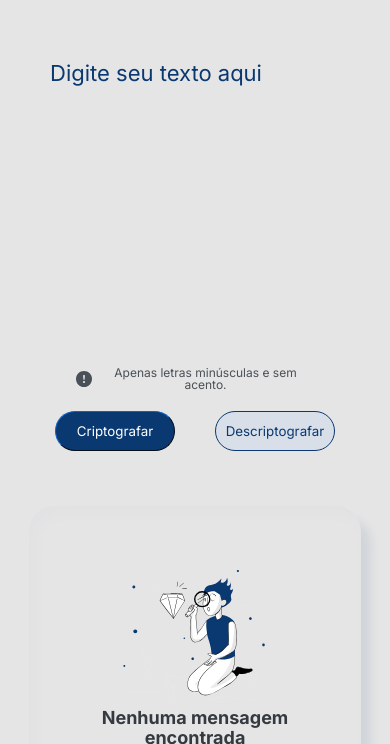
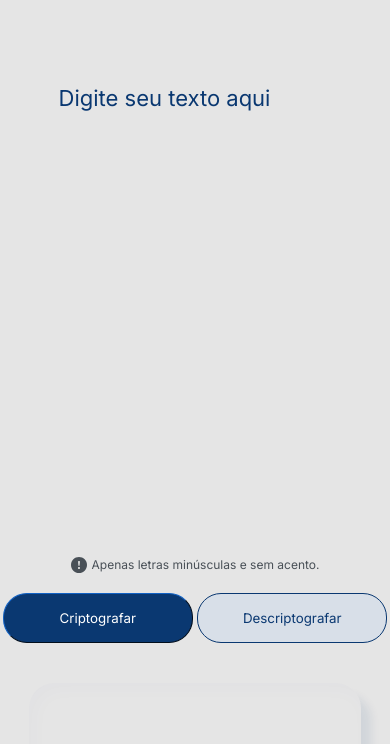
Before and after one commit to Jef-RS/Challenge-Alura-Decodificador, a plain HTML site: page index.html in a window 390 px wide. Shown: the part 76-820 px from the top of the page. Drawn offline with Linux system fonts and the light colour scheme.

Commit message:
Ajuste na interface do tablet

```diff
--- a/style.css
+++ b/style.css
@@ -144,11 +144,6 @@ main {
     transition: 125ms;
     box-shadow: inset 5px 6px 10px #10488d13, 10px 12px 10px #0a387144;
 }
-
-.output-area {
-    display: grid;
-}
-
 
 .output-area textarea {
     width: 82%;
@@ -318,11 +313,11 @@ footer img{
     }
 
     .botoes {
+        width: 60%;
         margin: auto;
         margin-top: 10px;
-        display: flex;
-        justify-content: space-around;
-        padding: 0 35px 0 35px;
+        display: inline;
+
     }
 
     .botoes button:last-of-type {
@@ -368,3 +363,85 @@ footer img{
         height: 11px;;
     }
 }
+
+@media screen and (max-width: 768px) {
+    body {
+        width: auto;
+        height: auto;
+    }
+
+    header {
+        padding: 0;
+        margin-top: 25px;
+        margin-bottom: 45px;
+    }
+
+    main {
+        display: inline-block;
+        width: 100%;
+        height: 100%;
+        text-align: center;
+    }
+
+    .escrita {
+        padding: 0;
+    }
+
+    .escrita textarea {
+        width: 70%;
+        height: 400px;
+        padding: 40px;
+    }
+
+    .informacoes {
+        display: flex;
+        width: 70%;
+        margin: 30px auto 10px;
+        justify-content: center;
+        align-items: center;
+    }
+
+
+    .informacoes p {
+        margin: 0;
+        margin-left: 5px;
+    }
+
+    .botoes {
+        width: 60%;
+        height: 80px;
+        margin: auto;
+        display: contents;
+    }
+
+    .botoes button:first-child{
+        width: 190px;
+        height: 50px;
+    }
+
+    .botoes button:last-child {
+        width: 190px;
+        height: 50px;
+    }
+
+    .visualizacao {
+        width: 80%;
+        flex-direction: column;
+        margin: auto;
+        margin-top: 40px;
+    }
+
+    .output-area {
+        width: 100%;
+    }
+
+    .output-area textarea {
+        width: 92%;
+    }
+
+    .output-area button {
+        width: 35%;
+        margin-top: -70px;
+    }
+
+}
```
